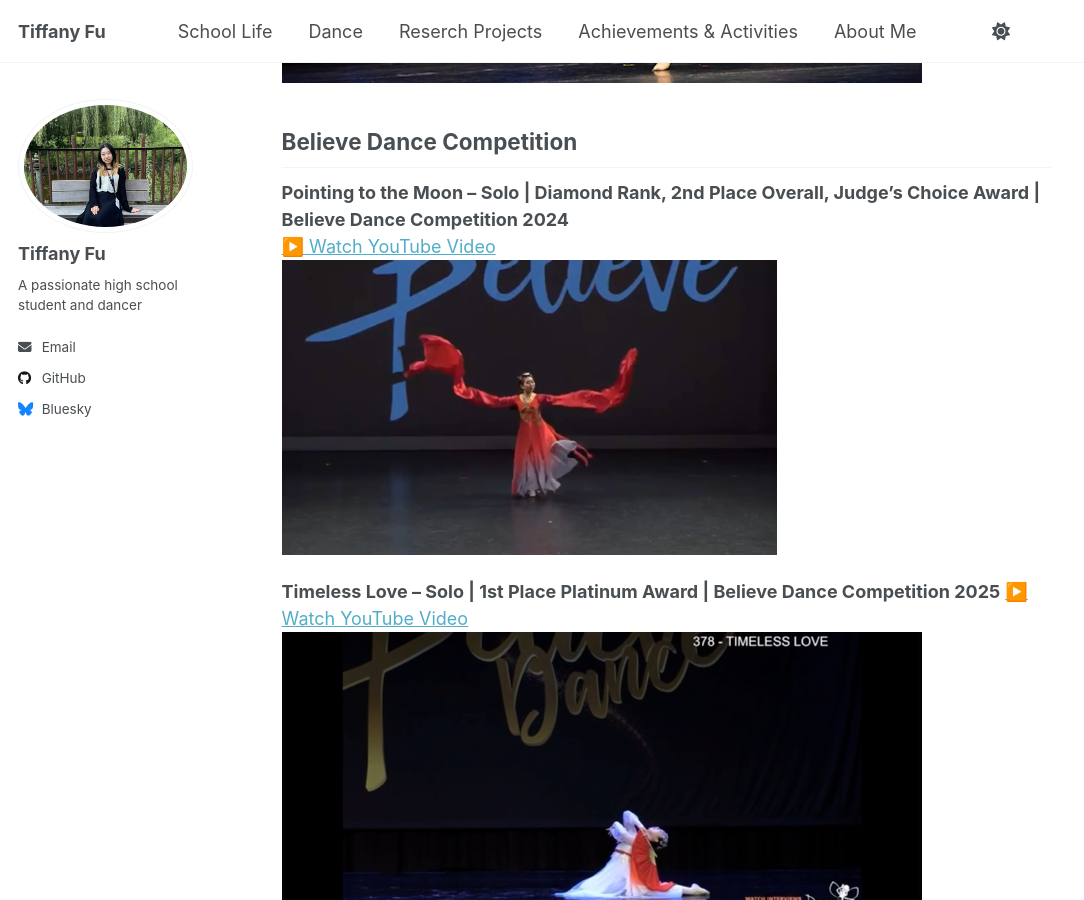
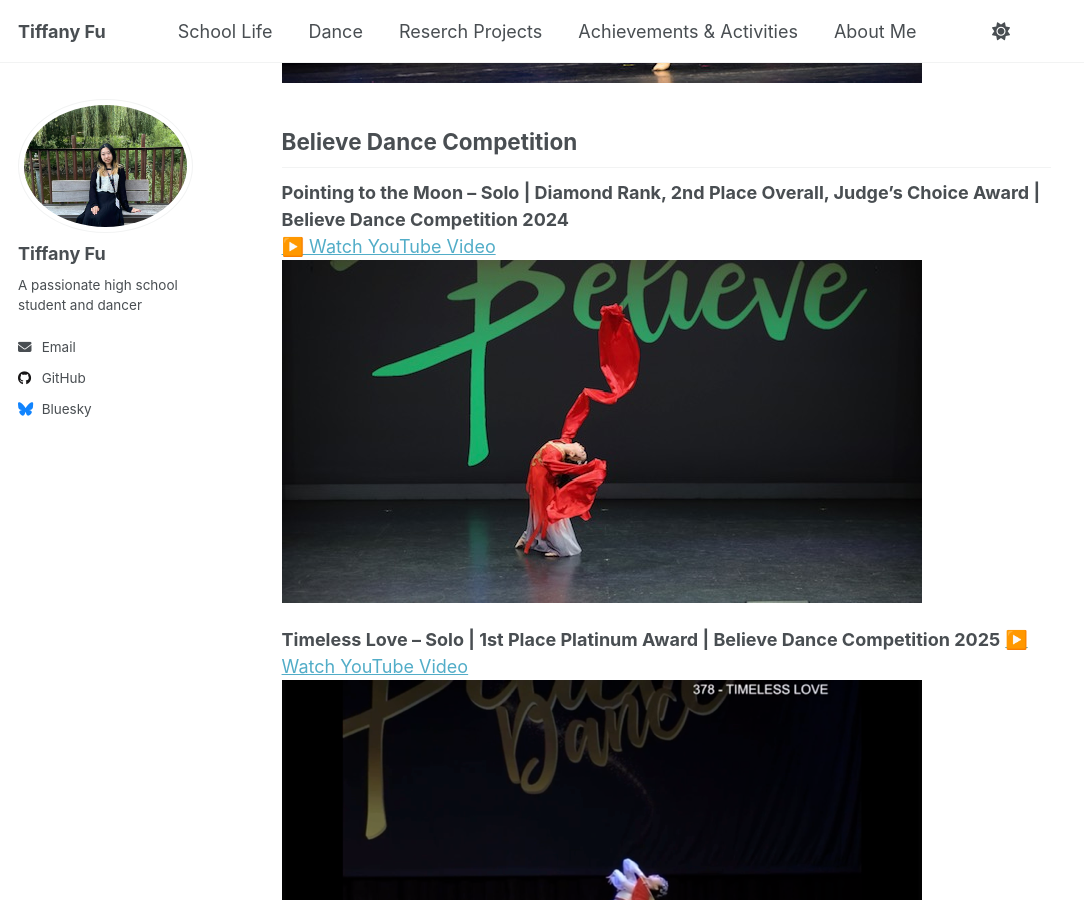
Before and after one commit to TiffanyJTFu/TiffanyFu, a Jekyll site: the page built from _talks/DanceStagePerformances.md, in a window 1280 px wide and 900 px high, scrolled down 1190 px. Shown: the whole window, without its empty margins (0-1084 px from the left). Built offline with Jekyll 4.4.1, drawn with Linux system fonts in a browser that asks for light colours; a script that is not in the unit is left out.

Commit message:
Update DanceStagePerformances.md

```diff
--- a/_talks/DanceStagePerformances.md
+++ b/_talks/DanceStagePerformances.md
@@ -24,7 +24,7 @@ location: "Toronto, Canada"
 ## Believe Dance Competition
 **Pointing to the Moon – Solo | Diamond Rank, 2nd Place Overall, Judge's Choice Award | Believe Dance Competition 2024**
 <a href="https://youtu.be/isbpR2lO6R4" target="_blank" rel="noopener">▶️ Watch YouTube Video</a>
-<br>![Dance10](https://tiffanyjtfu.github.io/TiffanyFu/images/dancepointingtothemoonb3.PNG)
+<br>![Dance10](https://tiffanyjtfu.github.io/TiffanyFu/images/dancepointingtothemoonbh19.JPG)
 
 
 
```
